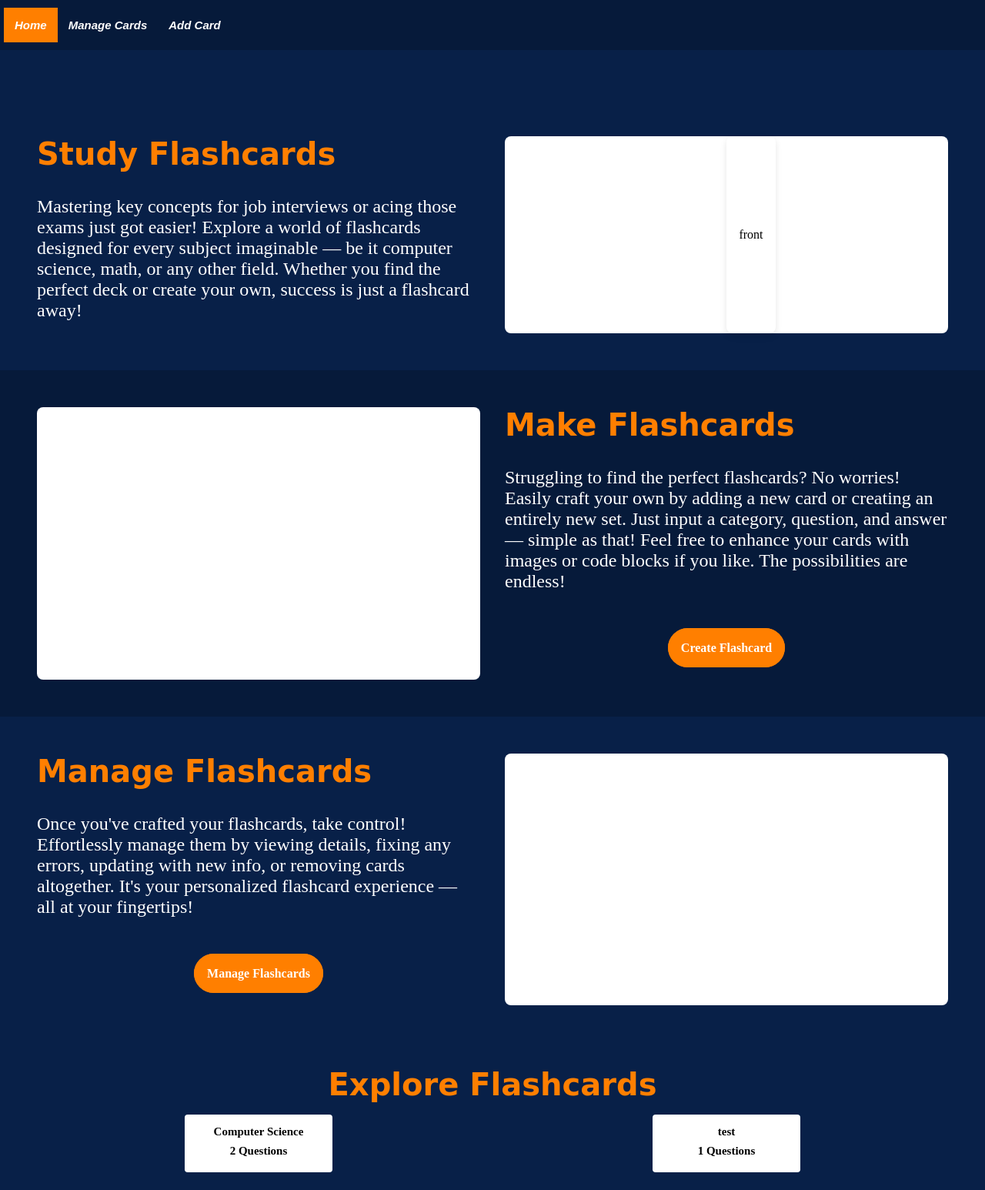
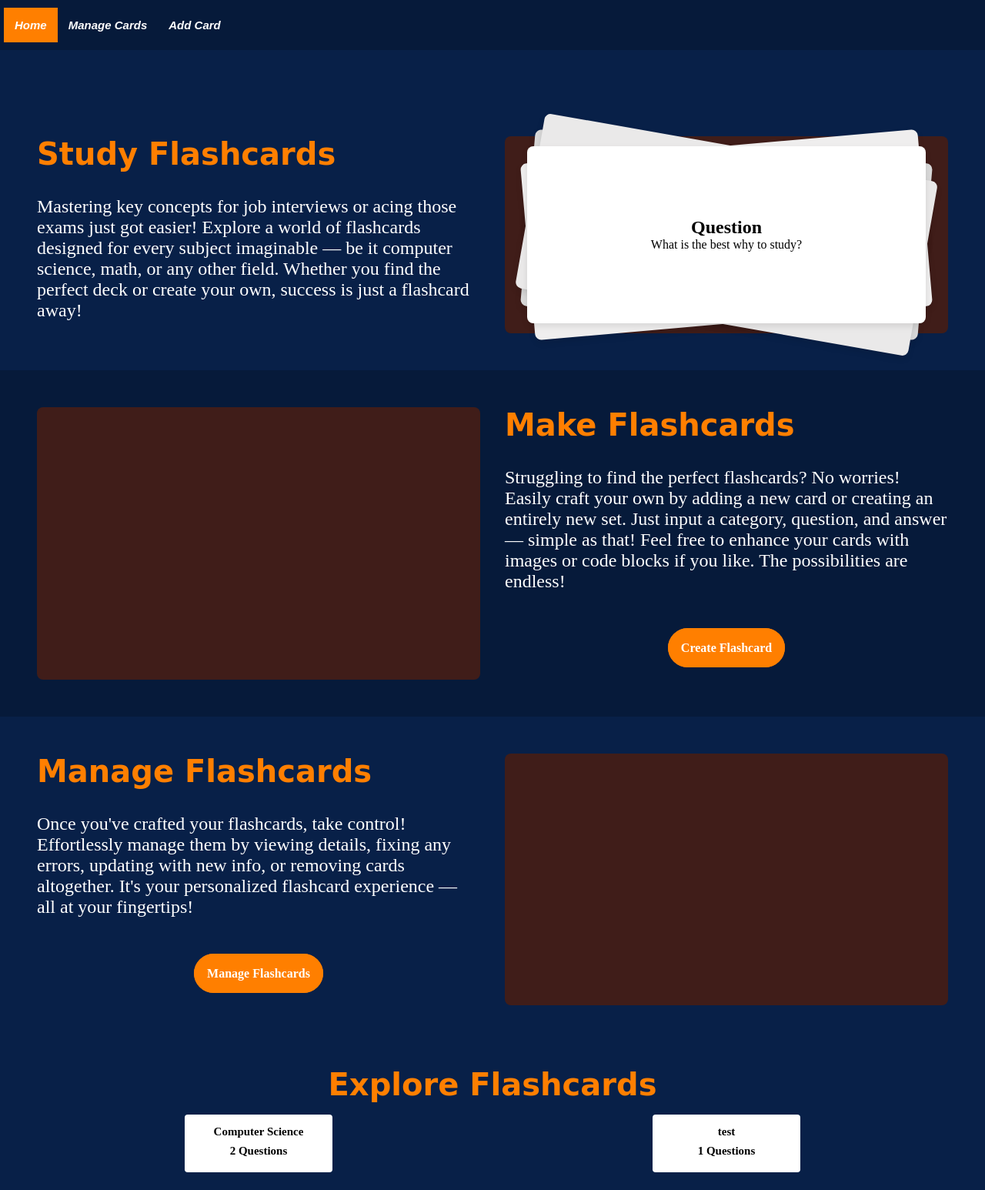
Before and after one commit to AuricFox/Flashcards, a Flask app: page / in a window 1280 px wide. Shown: the top 1546 px of the page at 77% size. Run offline with Flask 3, Linux system fonts and the light colour scheme; data comes from the database, SQL or seed files in the repository; parts of the project's set-up code (start-up, migrations or seed data) failed here and were passed over.

Commit message:
Finishing flashcard display on home page

```diff
--- a/static/css/base.css
+++ b/static/css/base.css
@@ -151,7 +151,7 @@ body {
     display: flex;
     flex-wrap: wrap;
     justify-content: space-around;
-    background-color: #FFFFFF;
+    background-color: #401D19;
     border-radius: 8px;
 }
 
@@ -212,7 +212,7 @@ body {
     background-color: rgba(0, 0, 0, 0.2);
 }
 
-/* ========== Flashcard Content [Flashcard Page] ========== */
+/* ========== Flashcard Content [Home, Flashcard Page] ========== */
 
 .use-flashcard {
     display: flex;
@@ -225,6 +225,39 @@ body {
     width: 65vw;
     height: 65vh;
     perspective: 1000px;
+}
+
+.flip-flashcard {
+    position: relative;
+    margin: auto 0;
+    width: 90%;
+    height: 90%;
+}
+
+.background-card {
+    position: absolute;
+    width: 100%;
+    height: 100%;
+    border-radius: 8px;
+    box-shadow: 0 4px 8px rgba(0, 0, 0, 0.1);
+}
+
+.background-card:nth-child(1) {
+    transform: rotate(5deg);
+    background-color: #d9d9d9;
+
+}
+
+.background-card:nth-child(2) {
+    transform: rotate(-5deg);
+    background-color: #efeeee;
+
+}
+
+.background-card:nth-child(3) {
+    transform: rotate(10deg);
+    background-color: #eae9e9;
+
 }
 
 .card-content {
--- a/templates/home.html
+++ b/templates/home.html
@@ -16,12 +16,18 @@
 
     <div class="flashcard-display">
         <div class="flip-flashcard">
+            <div class="background-card"></div>
+            <div class="background-card"></div>
+            <div class="background-card"></div>
+
             <div class="card-content" id="home-card-content">
                 <div class="side front">
-                    front
+                    <h2>Question</h2>
+                    <p>What is the best why to study?</p>
                 </div>
                 <div class="side back">
-                    back
+                    <h2>Answer</h2>
+                    <p>The best way to study is by using flashcards!</p>
                 </div>
             </div>
         </div>
```
